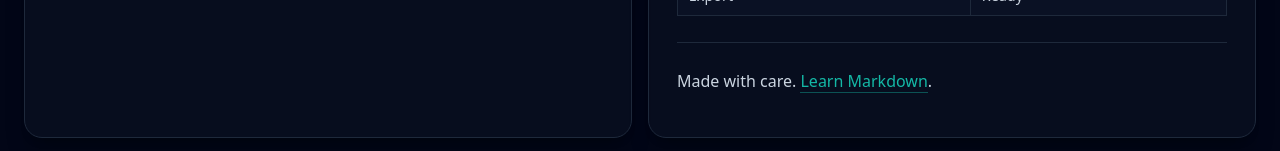
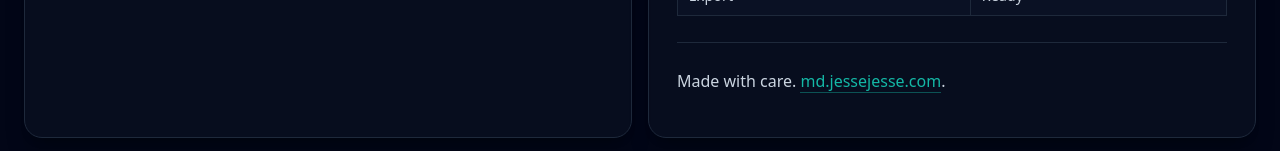
Before and after one commit to ilostmyipod/markdown-studio, a Next.js app: page / in a window 1280 px wide. Shown: the part 1057-1208 px from the top of the page. Built offline with nearby package versions, Linux system fonts and the light colour scheme.

Commit message:
Update Markdown links in editor component

```diff
--- a/components/markdown-editor.tsx
+++ b/components/markdown-editor.tsx
@@ -232,7 +232,7 @@ const SAMPLE = [
   "",
   "---",
   "",
-  "Made with care. [Learn Markdown](https://www.markdownguide.org).",
+  "Made with care. [md.jessejesse.com](https://md.JesseJesse.com).",
   "",
 ].join("\n")
 
@@ -657,7 +657,7 @@ export default function MarkdownEditor() {
               onKeyDown={handleKeyDown}
               onScroll={handleScroll}
               className="editor-area nice-scroll flex-1 min-h-[300px] w-full resize-none bg-transparent p-4 sm:p-5 outline-none text-sm"
-              placeholder={"# Start typing Markdown…\n\n**Bold**, _italic_, `code`, [links](https://ilostmyipod,github.io), lists, tables and more."}
+              placeholder={"# Start typing Markdown…\n\n**Bold**, _italic_, `code`, [links](https://md.jessejesse.com), lists, tables and more."}
             />
           </section>
 
```
